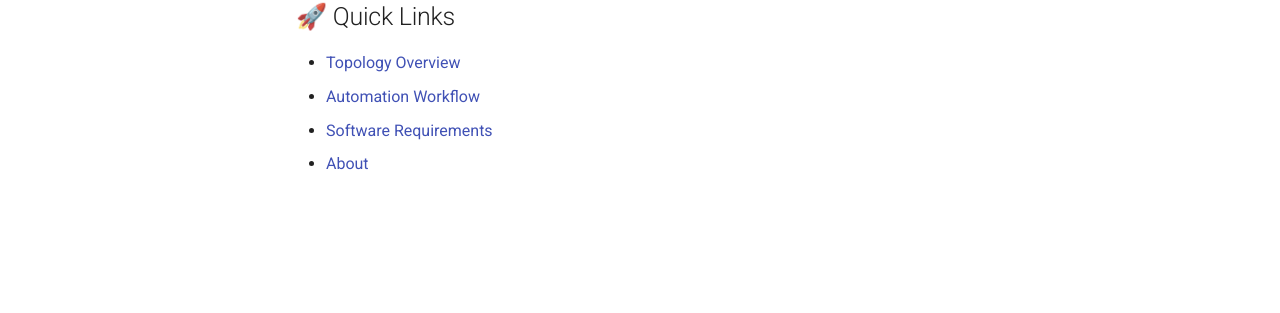
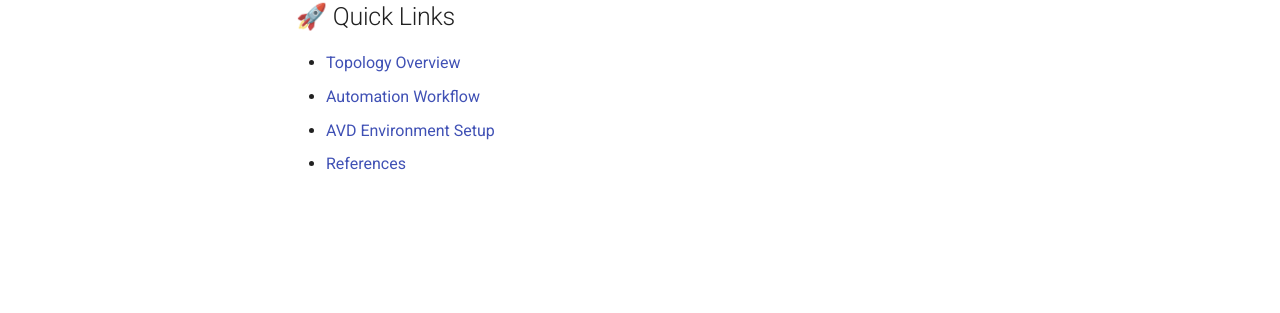
Before and after one commit to arista-ce-southwest/avd-campus-networking-event-demo, an MkDocs documentation site: the page built from docs/index.md, in a window 1280 px wide. Shown: the part 371-684 px from the top of the page. Built offline with MkDocs 1.6.1 and Material for MkDocs 9.7.7, drawn with Linux system fonts in a browser that asks for light colours; comment, search, counter and statistics services are not loaded.

Commit message:
update mkdoc.yml to support mermaid diagrams | fixed index.md URL

```diff
--- a/docs/index.md
+++ b/docs/index.md
@@ -9,5 +9,5 @@
 
 - [Topology Overview](topology.md)
 - [Automation Workflow](workflow.md)
-- [Software Requirements](requirements.md)
-- [About](about.md)
+- [AVD Environment Setup](setup.md)
+- [References](references.md)
--- a/mkdocs.yml
+++ b/mkdocs.yml
@@ -44,6 +44,8 @@
   - pymdownx.emoji
   - pymdownx.highlight
   - pymdownx.inlinehilite
-
-extra_javascript:
-  - https://cdn.jsdelivr.net/npm/mermaid@10/dist/mermaid.min.js
+  - pymdownx.superfences:
+      custom_fences:
+        - name: mermaid
+          class: mermaid
+          format: !!python/name:pymdownx.superfences.fence_code_format
```
